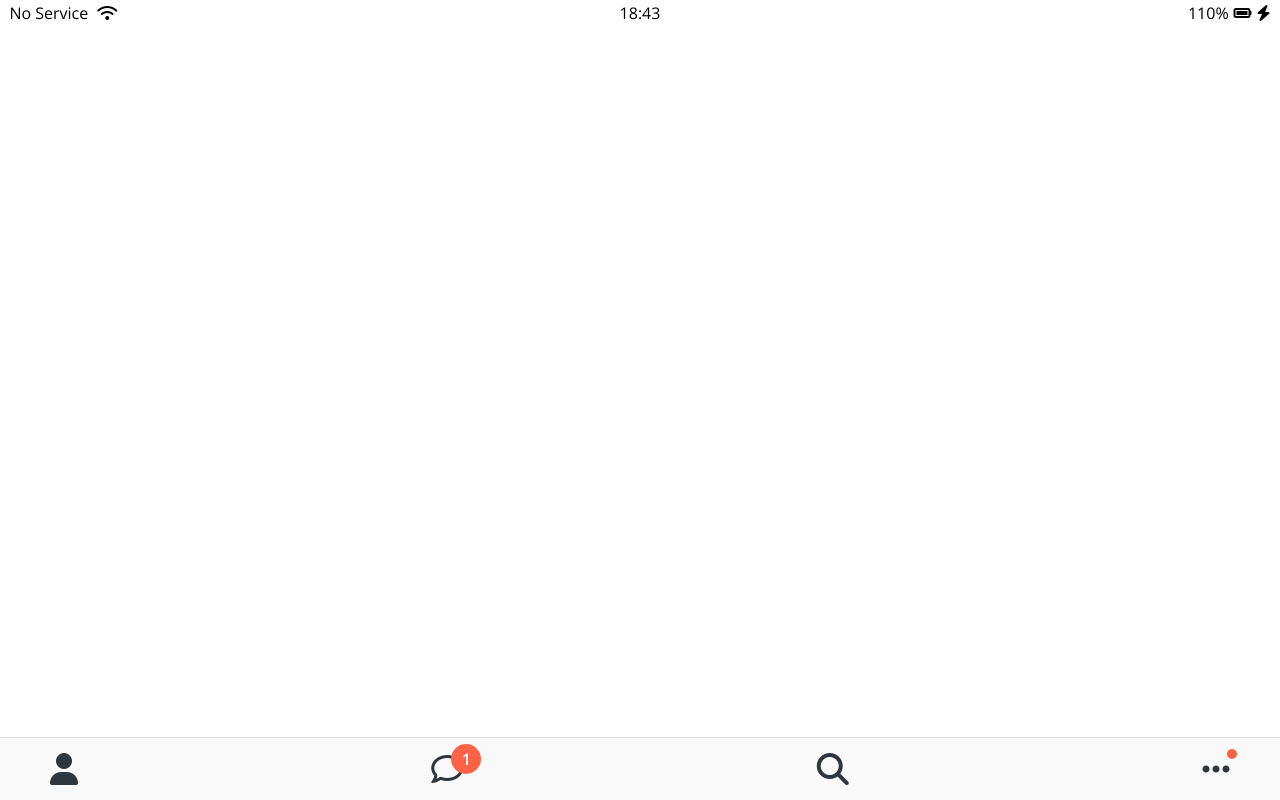
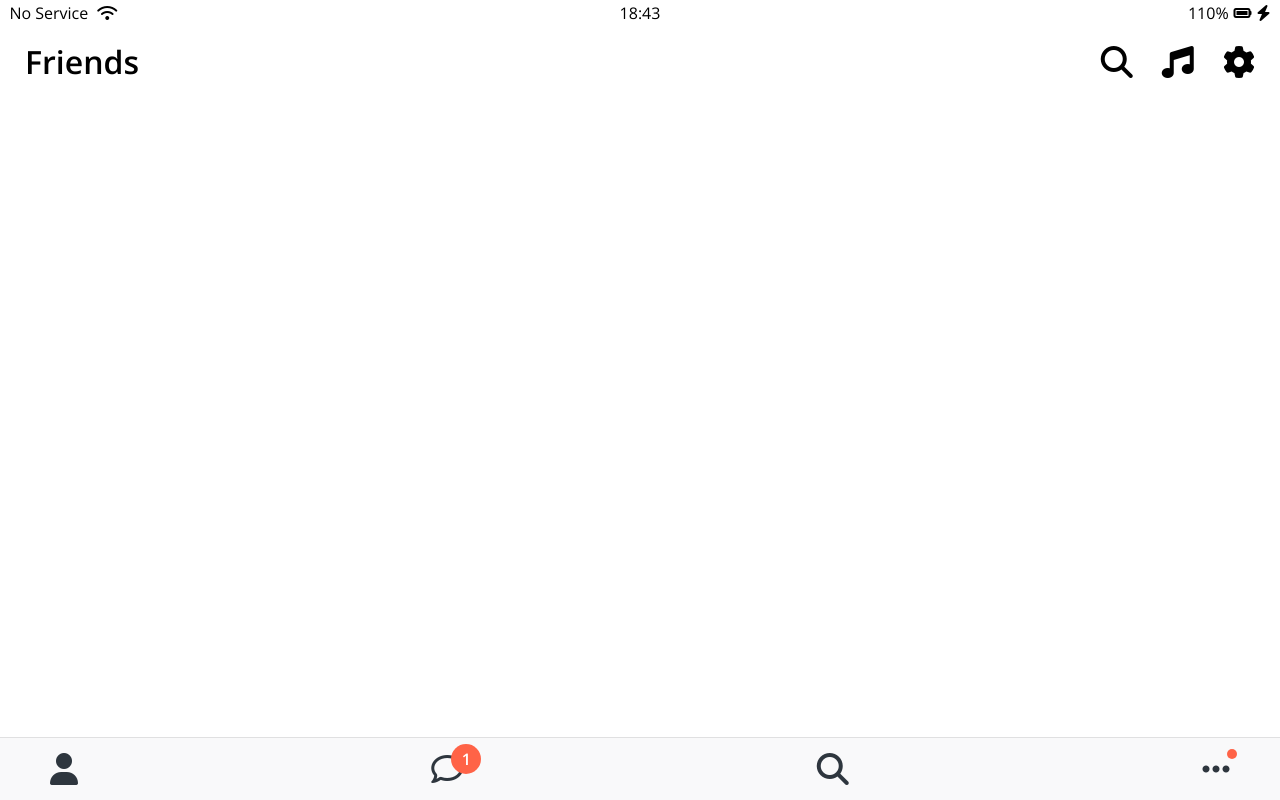
Before and after one commit to eagleduk/kokoa-clone, a plain HTML site: page friends.html in a window 1280 px wide. Drawn offline with nearby package versions, Linux system fonts and the light colour scheme.

Commit message:
#6.14 Screen Header

```diff
--- /dev/null
+++ b/css/components/screen-header.css
@@ -0,0 +1,19 @@
+.screen-header {
+  position: absolute;
+  width: 100%;
+  box-sizing: border-box;
+  top: 21px;
+  display: flex;
+  justify-content: space-between;
+  align-items: center;
+  padding: 25px;
+}
+
+.screen-header__title {
+  font-size: 32px;
+  font-weight: 600;
+}
+
+.screen-header__icons span {
+  margin-left: 25px;
+}
--- a/css/styles.css
+++ b/css/styles.css
@@ -5,6 +5,7 @@
 /* Components */
 @import "./components/status-bar.css";
 @import "./components/nav-bar.css";
+@import "./components/screen-header.css";
 
 /* screens */
 @import "./screens/login.css";
--- a/friends.html
+++ b/friends.html
@@ -25,6 +25,15 @@
             <i class="fas fa-bolt"></i>
         </div>
     </div>
+
+    <header class="screen-header">
+        <h1 class="screen-header__title">Friends</h1>
+        <div class="screen-header__icons">
+            <span><i class="fas fa-search fa-2x"></i></span>
+            <span><i class="fas fa-music fa-2x"></i></span>
+            <span><i class="fas fa-cog fa-2x"></i></span>
+        </div>
+    </header>
 
     <nav class="nav">
         <ul class="nav__list">
```
